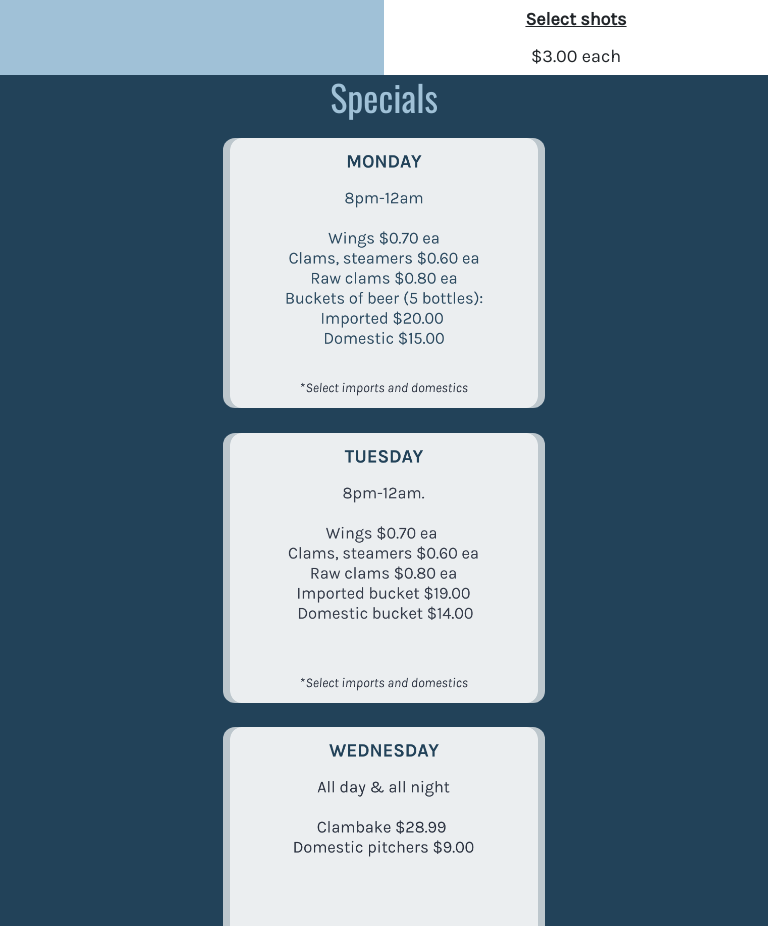
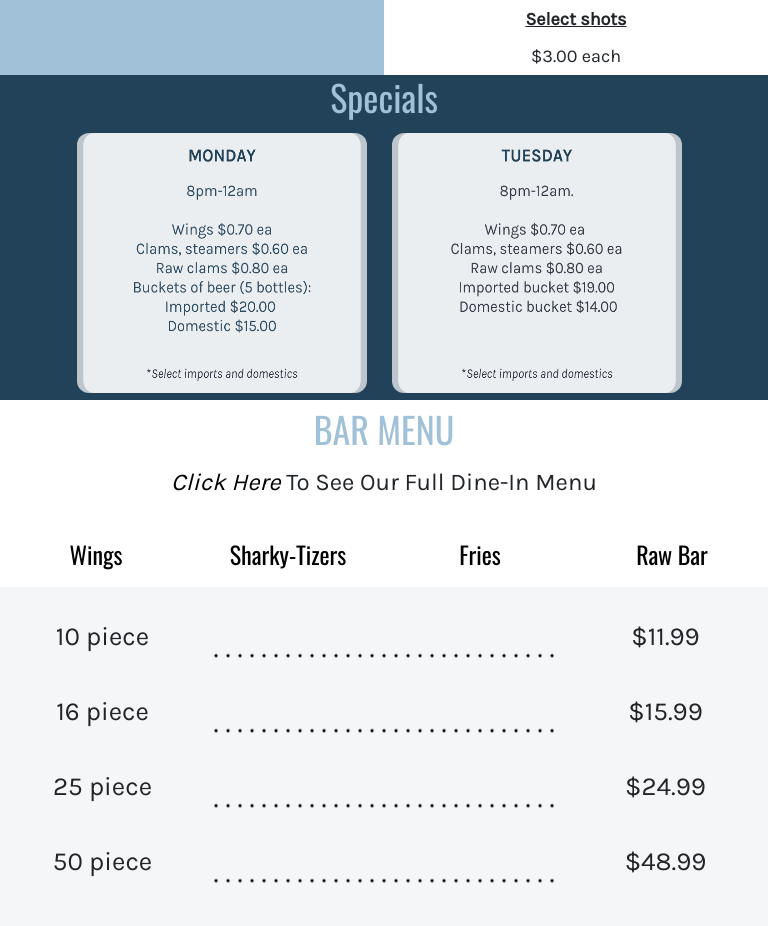
Before and after one commit to dengroxana/sharkys-wings-nj, a React (Create React App) app in the folder sharkys-wings-nj/: page / in a window 768 px wide. Shown: the part 1440-2366 px from the top of the page. Built offline with nearby package versions, Linux system fonts and the light colour scheme.

Commit message:
made responsive on ipad

```diff
--- a/sharkys-wings-nj/src/components/Specials.css
+++ b/sharkys-wings-nj/src/components/Specials.css
@@ -46,6 +46,22 @@
     height: 95%;
     scroll-snap-align: start;
   }
+}
+@media only screen and (max-width: 800px) and (min-width: 416px){
+  .dailySpecialsImgs{
+    width: 750px;
+    height: 274px;
+    flex-direction: column;
+    overflow-x: auto;
+    /* -webkit-overflow-scrolling: touch; */
+    scroll-snap-type: x mandatory;
+    scroll-behavior: smooth;
+  }
 
-
+  .specialsImg {
+    width: 290px;
+    flex-shrink: 0;
+    height: 95%;
+    scroll-snap-align: start;
+  }
 }
```
Also changed, not shown: sharkys-wings-nj/src/components/Specials.jsx (line endings or trailing spaces).
